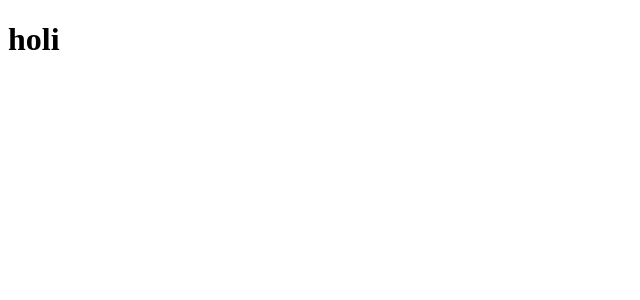
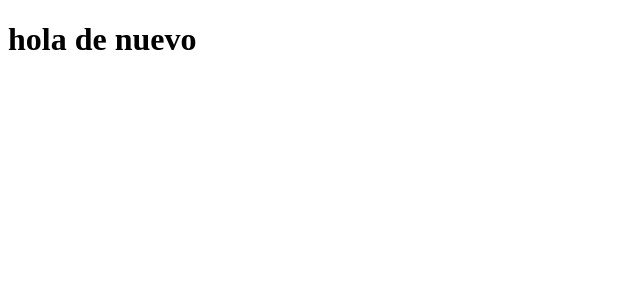
Before and after one commit to JuanCruzRausch/ProyectoGrupal, a React (Vite) app in the folder frontend/: page / in a window 1280 px wide. Shown: the top 300 px of the page, without its empty margins (0-640 px from the left). Built offline with nearby package versions, Linux system fonts and the light colour scheme.

Commit message:
Update App.jsx

```diff
--- a/frontend/src/App.jsx
+++ b/frontend/src/App.jsx
@@ -1,7 +1,7 @@
 function App() {
   return <div className="App">
     <h1>
-      holi
+      hola de nuevo
     </h1>
   </div>;
 }
```
